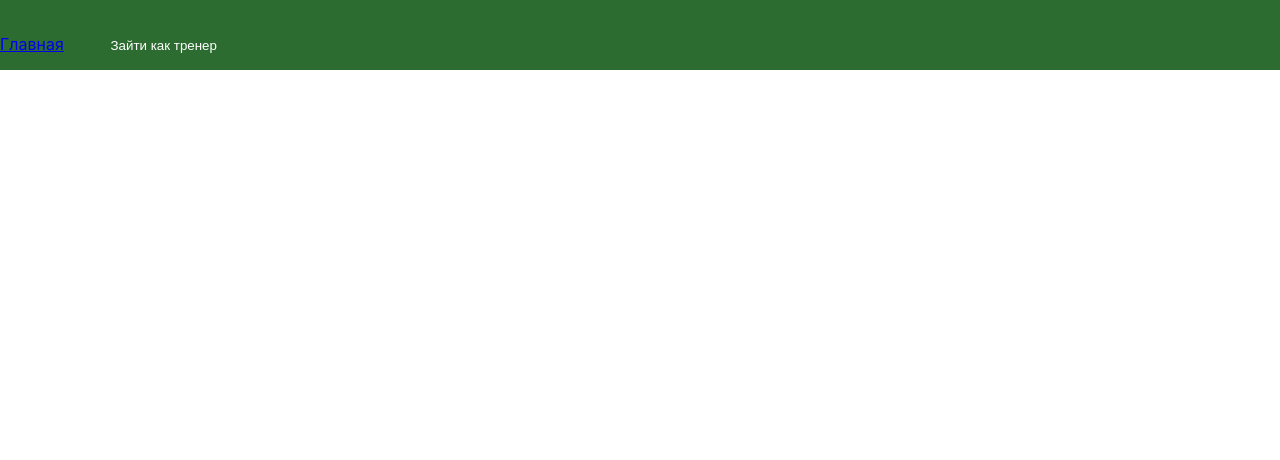
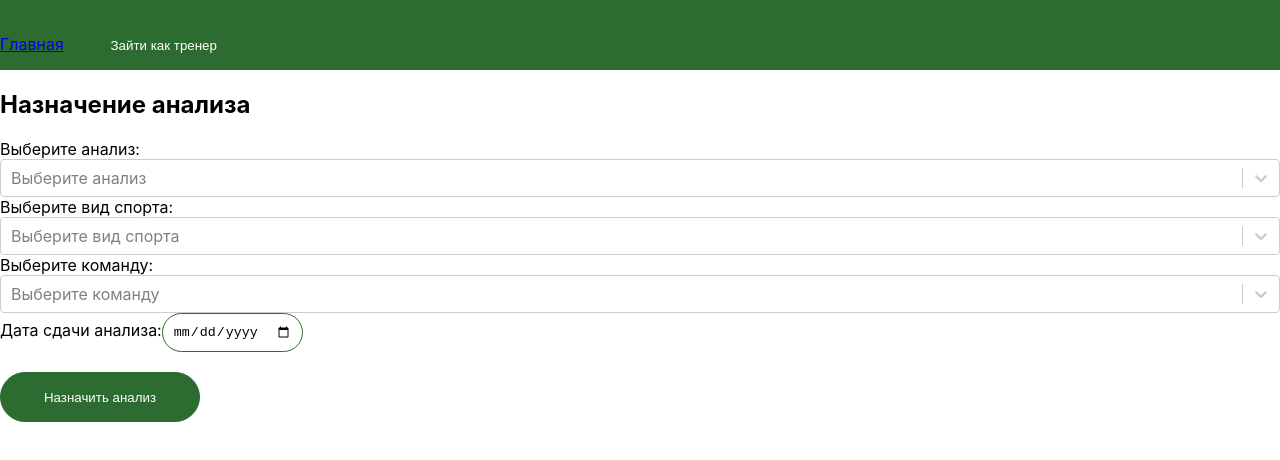
Before and after one commit to aauroraaborealisrs/test_diploma, a React (Create React App) app in the folder client/: page /assign-analysis in a window 1280 px wide. Shown: the top 460 px of the page. Built offline with nearby package versions, Linux system fonts and the light colour scheme; no server answers.

Commit message:
feat: add analys assign

```diff
--- a/client/src/App.tsx
+++ b/client/src/App.tsx
@@ -6,6 +6,8 @@ import MainRoute from './components/MainRoute';
 import AnalysisSelector from './components/AnalysisSelector';
 import CoachPanel from './components/CoachPanel';
 import Login from './components/Login';
+import AssignAnalysis from './components/AssignAnalysis';
+
 
 const App: React.FC = () => {
     return (
@@ -18,6 +20,7 @@ const App: React.FC = () => {
                     <Route path="/analysis" element={<AnalysisSelector />} />
                     <Route path="/coach-panel" element={<CoachPanel />} />
                     <Route path="/login" element={<Login />} />
+                    <Route path="/assign-analysis" element={<AssignAnalysis />} />
                 </Routes>
             </div>
         </Router>
--- /dev/null
+++ b/client/src/components/AssignAnalysis.tsx
@@ -0,0 +1,332 @@
+// import React, { useState, useEffect } from "react";
+// import Select from "react-select";
+
+// interface SportOption {
+//   value: string;
+//   label: string;
+// }
+
+// interface TeamOption {
+//   value: string;
+//   label: string;
+// }
+
+// const AssignAnalysis: React.FC = () => {
+//   const [sports, setSports] = useState<SportOption[]>([]);
+//   const [teams, setTeams] = useState<TeamOption[]>([]);
+//   const [sport, setSport] = useState<SportOption | null>(null);
+//   const [team, setTeam] = useState<TeamOption | null>(null);
+//   const [analysisType, setAnalysisType] = useState("");
+//   const [dueDate, setDueDate] = useState("");
+
+//   // Fetch sports on mount
+//   useEffect(() => {
+//     const fetchSports = async () => {
+//       try {
+//         const response = await fetch("http://localhost:8080/api/sport/list");
+//         const data = await response.json();
+//         const formattedSports = data.map((sport: any) => ({
+//           value: sport.sport_id,
+//           label: sport.sport_name,
+//         }));
+//         setSports(formattedSports);
+//       } catch (error) {
+//         console.error("Ошибка загрузки видов спорта:", error);
+//       }
+//     };
+
+//     fetchSports();
+//   }, []);
+
+//   // Fetch teams when a sport is selected
+//   useEffect(() => {
+//     if (sport) {
+//       const fetchTeams = async () => {
+//         try {
+//           const response = await fetch(
+//             `http://localhost:8080/api/team/list?sport_id=${sport.value}`
+//           );
+//           const data = await response.json();
+//           const formattedTeams = data.map((team: any) => ({
+//             value: team.team_id,
+//             label: team.team_name,
+//           }));
+//           setTeams(formattedTeams);
+//         } catch (error) {
+//           console.error("Ошибка загрузки команд:", error);
+//         }
+//       };
+
+//       fetchTeams();
+//     } else {
+//       setTeams([]);
+//     }
+//   }, [sport]);
+
+//   const handleAssign = async () => {
+//     if (!sport || !analysisType || !dueDate) {
+//       alert("Выберите вид спорта, тип анализа и дату.");
+//       return;
+//     }
+
+//     const assignment = {
+//       sport_id: sport.value,
+//       team_id: team?.value || null,
+//       analysis_type: analysisType,
+//       due_date: dueDate,
+//     };
+
+//     try {
+//       const response = await fetch("http://localhost:8080/api/analysis/assign", {
+//         method: "POST",
+//         headers: {
+//           "Content-Type": "application/json",
+//         },
+//         body: JSON.stringify(assignment),
+//       });
+
+//       if (!response.ok) {
+//         const error = await response.json();
+//         alert(`Ошибка назначения анализа: ${error.message}`);
+//         return;
+//       }
+
+//       alert("Анализ успешно назначен!");
+//     } catch (error) {
+//       console.error("Ошибка назначения анализа:", error);
+//       alert("Ошибка назначения анализа");
+//     }
+//   };
+
+//   return (
+//     <div className="assign-analysis-form">
+//       <h2>Назначить анализ</h2>
+
+//       <div className="column">
+//         <label>Вид спорта:</label>
+//         <Select
+//           options={sports}
+//           value={sport}
+//           onChange={setSport}
+//           placeholder="Выберите вид спорта"
+//           isClearable
+//           isSearchable
+//         />
+//       </div>
+
+//       <div className="column">
+//         <label>Команда:</label>
+//         <Select
+//           options={teams}
+//           value={team}
+//           onChange={setTeam}
+//           placeholder="Выберите команду (необязательно)"
+//           isClearable
+//           isSearchable
+//         />
+//       </div>
+
+//       <div className="column">
+//         <label>Тип анализа:</label>
+//         <input
+//           type="text"
+//           value={analysisType}
+//           onChange={(e) => setAnalysisType(e.target.value)}
+//           placeholder="Введите тип анализа"
+//         />
+//       </div>
+
+//       <div className="column">
+//         <label>Дата сдачи:</label>
+//         <input
+//           type="date"
+//           value={dueDate}
+//           onChange={(e) => setDueDate(e.target.value)}
+//         />
+//       </div>
+
+//       <button onClick={handleAssign} className="submit-button">
+//         Назначить анализ
+//       </button>
+//     </div>
+//   );
+// };
+
+// export default AssignAnalysis;
+
+
+import React, { useState, useEffect } from "react";
+import Select from "react-select";
+
+interface Option {
+  value: string;
+  label: string;
+}
+
+const AssignAnalysis: React.FC = () => {
+  const [analyzes, setAnalyzes] = useState<Option[]>([]);
+  const [sports, setSports] = useState<Option[]>([]);
+  const [teams, setTeams] = useState<Option[]>([]);
+  const [selectedAnalyze, setSelectedAnalyze] = useState<Option | null>(null);
+  const [selectedSport, setSelectedSport] = useState<Option | null>(null);
+  const [selectedTeam, setSelectedTeam] = useState<Option | null>(null);
+  const [dueDate, setDueDate] = useState("");
+
+  // Загружаем анализы
+  useEffect(() => {
+    const fetchAnalyzes = async () => {
+      try {
+        const response = await fetch("http://localhost:8080/api/analysis");
+        const data = await response.json();
+        setAnalyzes(
+          data.map((analyze: any) => ({
+            value: analyze.analyze_id,
+            label: analyze.analyze_name,
+          }))
+        );
+      } catch (error) {
+        console.error("Ошибка загрузки анализов:", error);
+      }
+    };
+
+    fetchAnalyzes();
+  }, []);
+
+  // Загружаем виды спорта
+  useEffect(() => {
+    const fetchSports = async () => {
+      try {
+        const response = await fetch("http://localhost:8080/api/sport/list");
+        const data = await response.json();
+        setSports(
+          data.map((sport: any) => ({
+            value: sport.sport_id,
+            label: sport.sport_name,
+          }))
+        );
+      } catch (error) {
+        console.error("Ошибка загрузки видов спорта:", error);
+      }
+    };
+
+    fetchSports();
+  }, []);
+
+  // Загружаем команды по выбранному виду спорта
+  useEffect(() => {
+    if (selectedSport) {
+      const fetchTeams = async () => {
+        try {
+          const response = await fetch(
+            `http://localhost:8080/api/team/list?sport_id=${selectedSport.value}`
+          );
+          const data = await response.json();
+          setTeams(
+            data.map((team: any) => ({
+              value: team.team_id,
+              label: team.team_name,
+            }))
+          );
+        } catch (error) {
+          console.error("Ошибка загрузки команд:", error);
+        }
+      };
+
+      fetchTeams();
+    } else {
+      setTeams([]);
+    }
+  }, [selectedSport]);
+
+  // Отправка назначения анализа
+  const handleSubmit = async (e: React.FormEvent) => {
+    e.preventDefault();
+
+    if (!selectedAnalyze || !selectedSport || !selectedTeam || !dueDate) {
+      alert("Заполните все поля!");
+      return;
+    }
+
+    const assignment = {
+      analyze_id: selectedAnalyze.value,
+      sport_id: selectedSport.value,
+      team_id: selectedTeam.value,
+      due_date: dueDate,
+    };
+
+    console.log(assignment);
+
+    try {
+      const response = await fetch("http://localhost:8080/api/analysis/assign", {
+        method: "POST",
+        headers: {
+          "Content-Type": "application/json",
+        },
+        body: JSON.stringify(assignment),
+      });
+
+      if (!response.ok) {
+        const error = await response.json();
+        alert(`Ошибка назначения анализа: ${error.message}`);
+        return;
+      }
+
+      alert("Анализ успешно назначен!");
+    } catch (error) {
+      console.error("Ошибка назначения анализа:", error);
+    }
+  };
+
+  return (
+    <div>
+      <h2>Назначение анализа</h2>
+      <form onSubmit={handleSubmit}>
+        <div>
+          <label>Выберите анализ:</label>
+          <Select
+            options={analyzes}
+            value={selectedAnalyze}
+            onChange={setSelectedAnalyze}
+            placeholder="Выберите анализ"
+            isClearable
+            isSearchable
+          />
+        </div>
+        <div>
+          <label>Выберите вид спорта:</label>
+          <Select
+            options={sports}
+            value={selectedSport}
+            onChange={setSelectedSport}
+            placeholder="Выберите вид спорта"
+            isClearable
+            isSearchable
+          />
+        </div>
+        <div>
+          <label>Выберите команду:</label>
+          <Select
+            options={teams}
+            value={selectedTeam}
+            onChange={setSelectedTeam}
+            placeholder="Выберите команду"
+            isClearable
+            isSearchable
+          />
+        </div>
+        <div>
+          <label>Дата сдачи анализа:</label>
+          <input
+            type="date"
+            value={dueDate}
+            onChange={(e) => setDueDate(e.target.value)}
+            required
+          />
+        </div>
+        <button type="submit">Назначить анализ</button>
+      </form>
+    </div>
+  );
+};
+
+export default AssignAnalysis;
```
Also changed, not shown: 2 other files (tests, documents, lock files or other folders).
